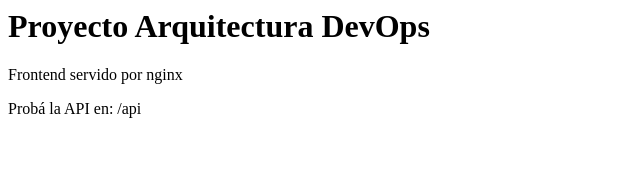
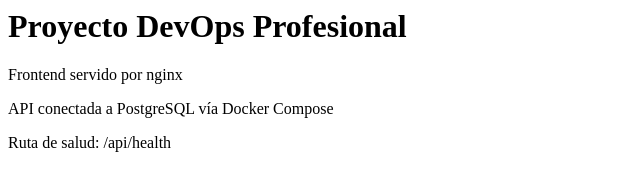
Before and after one commit to AlejoRoca/proyecto-arquitectura, a plain HTML site: page web/index.html in a window 1280 px wide. Shown: the whole page, without its empty margins (0-640 px from the left). Drawn offline with Linux system fonts and the light colour scheme.

Commit message:
Update homepage content

```diff
--- a/web/index.html
+++ b/web/index.html
@@ -1,3 +1,4 @@
-<h1>Proyecto Arquitectura DevOps</h1>
+<h1>Proyecto DevOps Profesional</h1>
 <p>Frontend servido por nginx</p>
-<p>Probá la API en: /api</p>
+<p>API conectada a PostgreSQL vía Docker Compose</p>
+<p>Ruta de salud: /api/health</p>
```
